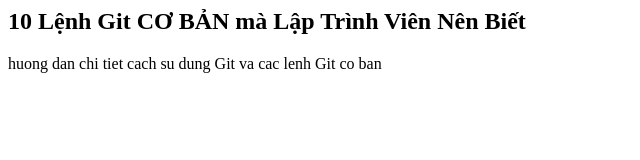
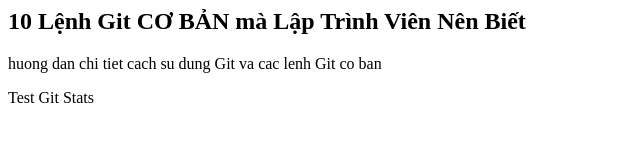
Before and after one commit to pythondaochoi/Github_window10, a plain HTML site: page index.html in a window 1280 px wide. Shown: the full height of the page, 0-640 px from the left. Drawn offline with Linux system fonts and the light colour scheme.

Commit message:
Test status added

```diff
--- a/index.html
+++ b/index.html
@@ -8,5 +8,6 @@
 <body>
     <h2>10 Lệnh Git CƠ BẢN mà Lập Trình Viên Nên Biết</h2>
     <p>huong dan chi tiet cach su dung Git va cac lenh Git co ban</p>
+    <span>Test Git Stats</span>
 </body>
 </html>
```
